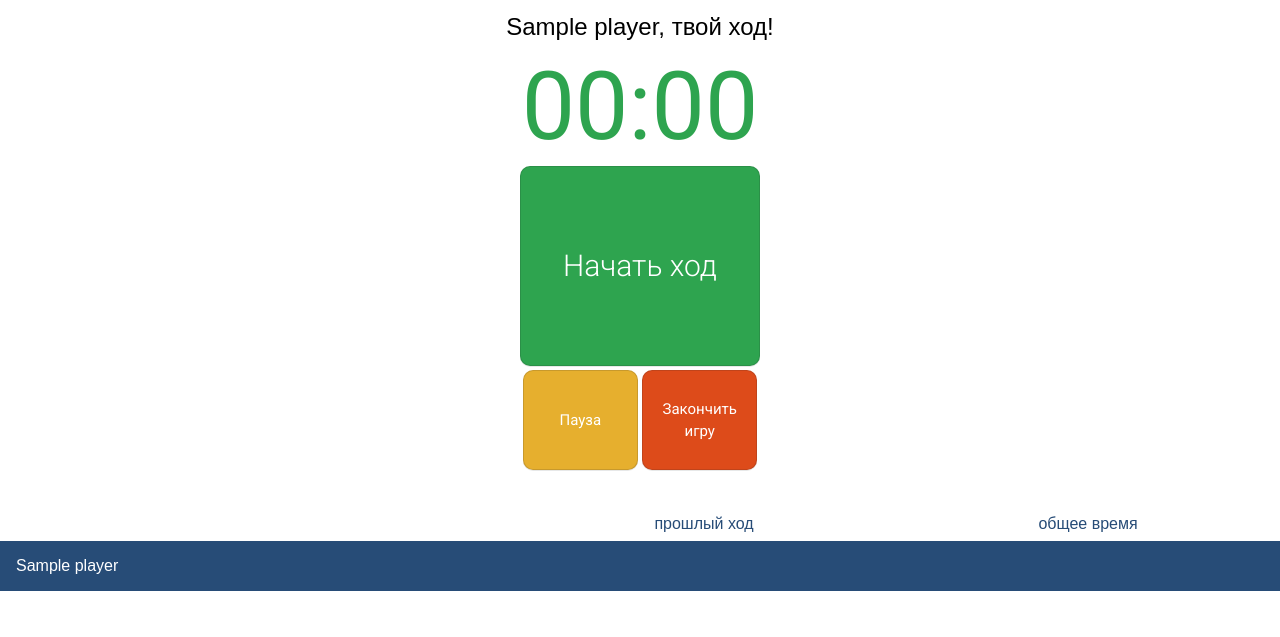
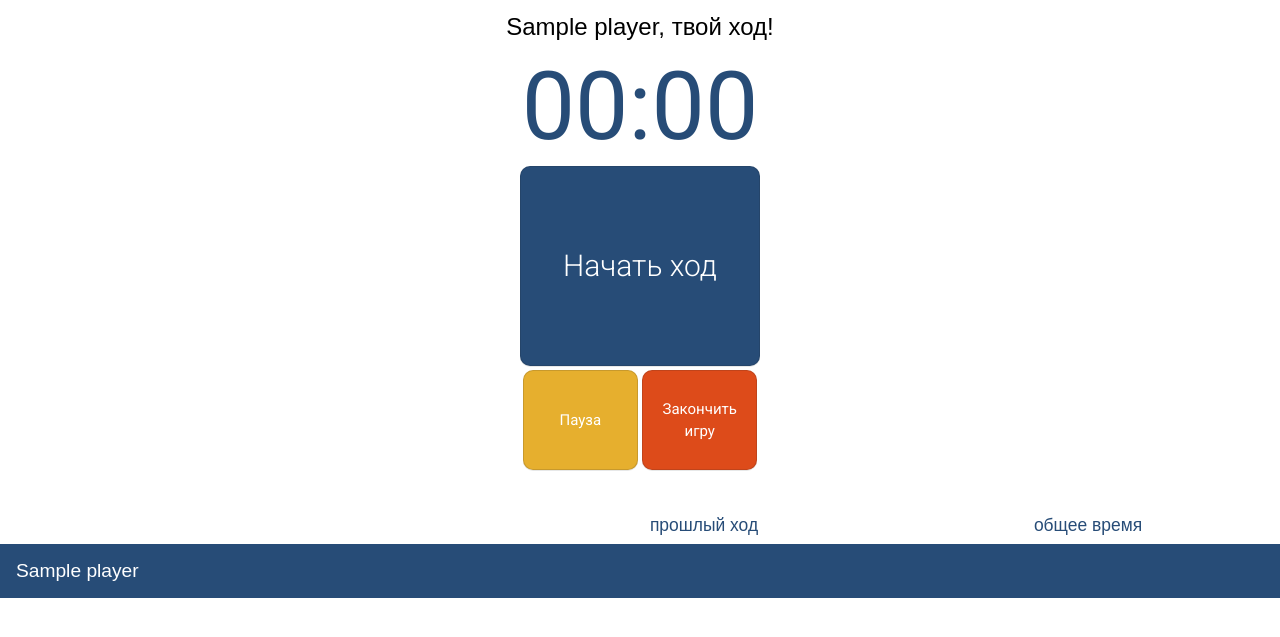
Before and after one commit to kapitan-alexey/trackmygame, a Django app: template bgamemate/templates/bgamemate/game-page.html in a window 1280 px wide. Shown: the part 41-678 px from the top of the page. Run offline with Django 5.2, Linux system fonts and the light colour scheme; tables that the repository leaves empty hold one stand-in row (values such as "Sample post"); the template is opened without the code that fills it: values that come from a table or form of the project are taken from there, most other values are stand-ins (such as "Sample title", 1, 10 or a date in 2020); data that the repository does not hold is empty; some web fonts are replaced.

Commit message:
global restyle

```diff
--- a/bgamemate/static/bgamemate/css/game-page.css
+++ b/bgamemate/static/bgamemate/css/game-page.css
@@ -7,7 +7,7 @@
 }
 
 .player-block {
-    font-size: 100%;
+    font-size: 120%;
     font-family: "Cuprum", sans-serif;
     padding: 10px;
     margin: 5px;
@@ -29,7 +29,8 @@
   }
 
 .tgreen {
-  color: #2ea44f;
+  color: #274c77;
+  /* color: #2ea44f; */
 }
 
 .torange {
@@ -60,11 +61,13 @@ table.player-results {
 
 .last-time, .total-time {
   font-weight: 100;
+  font-family: 'Roboto', sans-serif;
 }
 
 table.player-results tr td div.header {
   padding: 7px;
   color: #274c77;
+  font-size: 109%;
 }
 
 table.player-results tr {
@@ -74,7 +77,8 @@ table.player-results tr {
 
 .button-start {
   appearance: none;
-  background-color: #2ea44f;
+  background-color: #274c77;
+  /* background-color: #2ea44f; */
   border: 1px solid rgba(27, 31, 35, .15);
   border-radius: 10px;
   box-shadow: rgba(27, 31, 35, .1) 0 1px 0;
--- a/bgamemate/static/bgamemate/css/game-results.css
+++ b/bgamemate/static/bgamemate/css/game-results.css
@@ -26,11 +26,12 @@
 .result-clmn {
     width: 15%;
     text-align: center;
-    padding: 5px;
+    padding: 7px;
+    font-family: 'Roboto', sans-serif;
 }
 
 .header-clmn {
-    font-size: 70%;
+    font-size: 80%;
 }
 
 .data-clmn {
@@ -39,6 +40,7 @@
 
 .pl-data {
     padding: 3px;
+    font-size: 120%;
 }
 
 .top {
--- a/bgamemate/templates/bgamemate/index.html
+++ b/bgamemate/templates/bgamemate/index.html
@@ -5,7 +5,7 @@
 <table style="width: 100%; margin-top: 20px;">
     <tr>
         <td style="text-align: center; font-size: 130%; line-height: 1.4;">
-            Добро пожаловать на<br/>trackmygame.online!
+            Добро пожаловать в<br/>trackmygame!
         </td>
     </tr>
     <tr>
```
